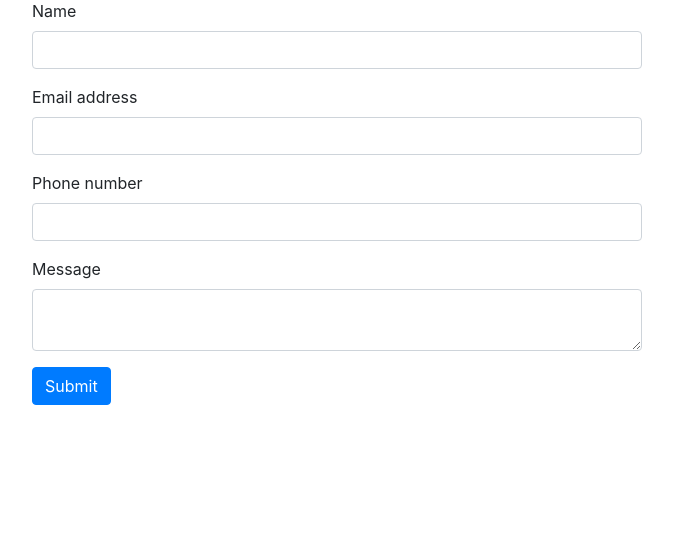
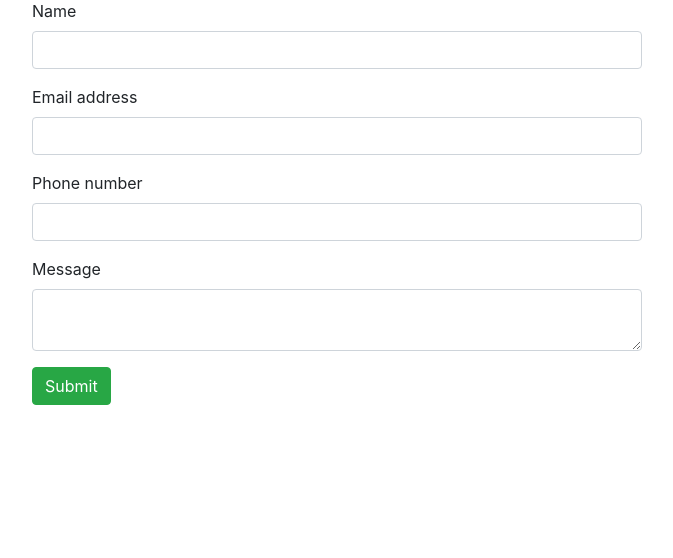
Before and after one commit to Code-Institute-Submissions/JamieT966-project-portfolio-4_SepResub, a Django app: page /contact/ in a window 1280 px wide. Shown: the part 138-696 px from the top of the page, without its empty margins (303-976 px from the left). Run offline with Django 3.2, Linux system fonts and the light colour scheme.

Commit message:
changed colour of contact form button

```diff
--- a/templates/contact.html
+++ b/templates/contact.html
@@ -28,6 +28,6 @@
         <label for="exampleFormControlTextarea1">Message</label>
         <textarea name="message" class="form-control" id="exampleFormControlTextarea1" rows="2" required></textarea>
     </div>
-    <button type="submit" class="btn btn-primary">Submit</button>
+    <button type="submit" class="btn btn-success">Submit</button>
   </form>
 {% endblock %}
```
